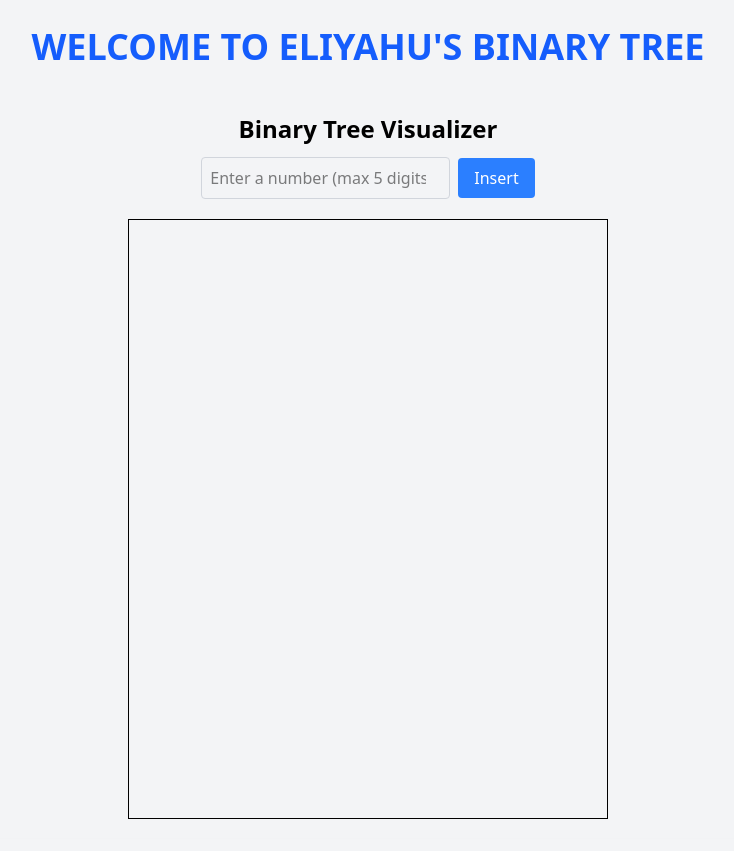
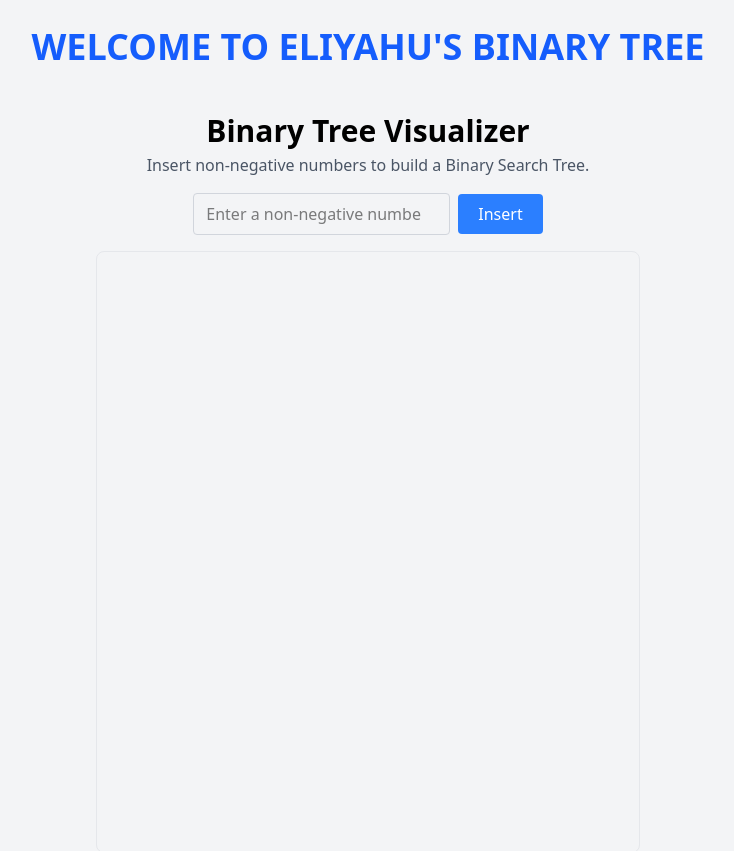
Before and after one commit to eliyahuri/binaryTreeExample, a React (Vite) app: page / in a window 1280 px wide. Shown: the top 851 px of the page, without its empty margins (272-1006 px from the left). Built offline with nearby package versions, Linux system fonts and the light colour scheme.

Commit message:
refactor BinaryTree component for improved layout and visualization; enhance input handling and viewBox adjustments

```diff
--- a/src/App.tsx
+++ b/src/App.tsx
@@ -1,6 +1,7 @@
 import BinaryTree from "./BinaryTree";
 import { WhatIsBinaryTree } from "./WhatIs";
 import { Analytics } from "@vercel/analytics/react";
+
 function App() {
   return (
     <div className="min-h-screen bg-gray-100 flex flex-col items-center justify-center px-4 sm:px-6 md:px-8 py-6">
@@ -9,13 +10,13 @@ function App() {
         WELCOME TO ELIYAHU'S BINARY TREE
       </h1>
 
-      <div className="w-full max-w-sm sm:max-w-md md:max-w-lg">
+      <div className="w-full max-w-md sm:max-w-lg md:max-w-xl">
         <BinaryTree />
       </div>
 
-      <p className="text-sm sm:text-base md:text-lg text-gray-700 mt-5 text-center leading-relaxed">
+      <div className="text-sm sm:text-base md:text-lg text-gray-700 mt-5 text-center leading-relaxed">
         <WhatIsBinaryTree />
-      </p>
+      </div>
 
       <footer className="mt-10 text-gray-500 text-xs sm:text-sm md:text-base text-center">
         &copy; Eliyahu Huri 2025
--- a/src/BinaryTree.tsx
+++ b/src/BinaryTree.tsx
@@ -14,6 +14,23 @@ const BinaryTree: React.FC = () => {
   const [inputValue, setInputValue] = useState("");
   const [viewBox, setViewBox] = useState("0 0 1000 600");
 
+  // Fixed sizes for nodes and text.
+  const NODE_RADIUS = 20;
+  const FONT_SIZE = 16;
+
+  /**
+   * Check if a node already exists in the tree.
+   */
+  const nodeExists = (node: TreeNode | null, value: number): boolean => {
+    if (!node) return false;
+    if (node.value === value) return true;
+    return nodeExists(node.left, value) || nodeExists(node.right, value);
+  };
+
+  /**
+   * Insert node into the BST.
+   * Adjust the shift to keep the tree from getting too wide.
+   */
   const insertNode = (
     root: TreeNode | null,
     value: number,
@@ -21,24 +38,41 @@ const BinaryTree: React.FC = () => {
     y = 50,
     depth = 1
   ): TreeNode => {
-    if (root === null) {
+    if (!root) {
       return { value, left: null, right: null, x, y };
     }
-    // Increase the horizontal shift between nodes
-    const shift = 400 / depth; // Changed from 300 to 400
+
+    // Try reducing this to 200 or 150 if you want a narrower tree.
+    const shift = 200 / depth;
+    const verticalGap = 80;
+
     if (value < root.value) {
-      // Increase vertical spacing from 70 to 100
-      root.left = insertNode(root.left, value, x - shift, y + 100, depth + 1);
+      root.left = insertNode(
+        root.left,
+        value,
+        x - shift,
+        y + verticalGap,
+        depth + 1
+      );
     } else {
-      // Increase vertical spacing from 70 to 100
-      root.right = insertNode(root.right, value, x + shift, y + 100, depth + 1);
+      root.right = insertNode(
+        root.right,
+        value,
+        x + shift,
+        y + verticalGap,
+        depth + 1
+      );
     }
     return root;
   };
 
+  /**
+   * Handle the insert action.
+   * Only allow non-negative numbers (>= 0) and numbers with up to 5 digits.
+   */
   const handleInsert = () => {
     const value = parseFloat(inputValue);
-    if (!isNaN(value) && value <= 99999) {
+    if (!isNaN(value) && value <= 99999 && value >= 0) {
       if (!nodeExists(tree, value)) {
         setTree((prevTree) => insertNode(prevTree, value));
       }
@@ -46,18 +80,24 @@ const BinaryTree: React.FC = () => {
     }
   };
 
-  const nodeExists = (node: TreeNode | null, value: number): boolean => {
-    if (!node) return false;
-    if (node.value === value) return true;
-    return nodeExists(node.left, value) || nodeExists(node.right, value);
+  /**
+   * Given a number, return an array of strings.
+   * If the number’s string is more than 3 characters long,
+   * split it into two lines.
+   */
+  const wrapNumber = (num: number): string[] => {
+    const str = num.toString();
+    if (str.length <= 3) return [str];
+    const mid = Math.ceil(str.length / 2);
+    return [str.slice(0, mid), str.slice(mid)];
   };
 
+  /**
+   * Recursively render the tree.
+   */
   const renderTree = (node: TreeNode | null): JSX.Element | null => {
-    if (node === null) {
-      return null;
-    }
-
-    const scaleFactor = Math.log10(node.value + 1) + 1; // Adjust the scale factor as needed
+    if (!node) return null;
+    const lines = wrapNumber(node.value);
 
     return (
       <>
@@ -67,9 +107,11 @@ const BinaryTree: React.FC = () => {
             y1={node.y}
             x2={node.left.x}
             y2={node.left.y}
-            stroke="black"
-            initial={{ strokeWidth: 0 }}
-            animate={{ strokeWidth: 2 }}
+            stroke="#666"
+            strokeWidth={2}
+            strokeDasharray="4 4"
+            initial={{ pathLength: 0, opacity: 0 }}
+            animate={{ pathLength: 1, opacity: 1 }}
             transition={{ duration: 0.5 }}
           />
         )}
@@ -79,9 +121,11 @@ const BinaryTree: React.FC = () => {
             y1={node.y}
             x2={node.right.x}
             y2={node.right.y}
-            stroke="black"
-            initial={{ strokeWidth: 0 }}
-            animate={{ strokeWidth: 2 }}
+            stroke="#666"
+            strokeWidth={2}
+            strokeDasharray="4 4"
+            initial={{ pathLength: 0, opacity: 0 }}
+            animate={{ pathLength: 1, opacity: 1 }}
             transition={{ duration: 0.5 }}
           />
         )}
@@ -90,9 +134,11 @@ const BinaryTree: React.FC = () => {
             key={node.value}
             cx={node.x}
             cy={node.y}
-            r={20 * scaleFactor} // Scale the radius based on the node value
-            fill="lightblue"
+            r={NODE_RADIUS}
+            fill="url(#circleGradient)"
             stroke="black"
+            strokeWidth={2}
+            filter="url(#dropShadow)"
             initial={{ scale: 0 }}
             animate={{ scale: 1 }}
             exit={{ scale: 0 }}
@@ -103,13 +149,28 @@ const BinaryTree: React.FC = () => {
           x={node.x}
           y={node.y}
           textAnchor="middle"
-          dy="16"
-          fontSize={24 * scaleFactor} // Scale the font size based on the node value
+          fill="#333"
           initial={{ opacity: 0 }}
           animate={{ opacity: 1 }}
           transition={{ duration: 0.5 }}
         >
-          {node.value}
+          {lines.map((line, index) => (
+            <tspan
+              key={index}
+              x={node.x}
+              // If there is more than one line, adjust the dy to vertically center the text.
+              dy={
+                index === 0
+                  ? lines.length === 1
+                    ? "0.35em"
+                    : "-0.2em"
+                  : "1.2em"
+              }
+              fontSize={FONT_SIZE}
+            >
+              {line}
+            </tspan>
+          ))}
         </motion.text>
         {renderTree(node.left)}
         {renderTree(node.right)}
@@ -117,52 +178,120 @@ const BinaryTree: React.FC = () => {
     );
   };
 
+  /**
+   * Compute bounding box of the entire tree:
+   * min/max X/Y among all nodes, then adapt viewBox to fit them.
+   */
+  const getBoundingBox = (
+    node: TreeNode | null,
+    bounds = {
+      minX: Infinity,
+      maxX: -Infinity,
+      minY: Infinity,
+      maxY: -Infinity,
+    }
+  ) => {
+    if (!node) return bounds;
+
+    bounds.minX = Math.min(bounds.minX, node.x);
+    bounds.maxX = Math.max(bounds.maxX, node.x);
+    bounds.minY = Math.min(bounds.minY, node.y);
+    bounds.maxY = Math.max(bounds.maxY, node.y);
+
+    getBoundingBox(node.left, bounds);
+    getBoundingBox(node.right, bounds);
+    return bounds;
+  };
+
+  /**
+   * Update viewBox whenever the tree changes.
+   */
   useEffect(() => {
-    const updateViewBox = () => {
-      const maxDepth = getMaxDepth(tree);
-      const width = 1000 + maxDepth * 100;
-      const height = 600 + maxDepth * 70;
-      setViewBox(`0 0 ${width} ${height}`);
-    };
+    if (!tree) {
+      setViewBox("0 0 1000 600");
+      return;
+    }
 
-    const getMaxDepth = (node: TreeNode | null, depth = 0): number => {
-      if (node === null) return depth;
-      return Math.max(
-        getMaxDepth(node.left, depth + 1),
-        getMaxDepth(node.right, depth + 1)
-      );
-    };
+    // 1) Calculate bounding box
+    const { minX, maxX, minY, maxY } = getBoundingBox(tree);
 
-    updateViewBox();
+    // 2) Add some margin around the extreme nodes
+    const margin = 50;
+    const width = maxX - minX + margin * 2;
+    const height = maxY - minY + margin * 2;
+
+    // 3) Enforce a minimum width and height
+    const minWidth = 1000;
+    const minHeight = 600;
+    const finalWidth = Math.max(minWidth, width);
+    const finalHeight = Math.max(minHeight, height);
+
+    // 4) Center the bounding box if it’s smaller than the minimum dimensions
+    let offsetX = minX - margin;
+    let offsetY = minY - margin;
+    const extraSpaceX = finalWidth - width;
+    offsetX -= extraSpaceX / 2;
+    const extraSpaceY = finalHeight - height;
+    offsetY -= extraSpaceY / 2;
+
+    // 5) Set the viewBox
+    setViewBox(`${offsetX} ${offsetY} ${finalWidth} ${finalHeight}`);
   }, [tree]);
 
   return (
-    <div className="text-center mt-5 px-4">
-      <h1 className="text-2xl font-bold">Binary Tree Visualizer</h1>
-      <div className="flex flex-col sm:flex-row justify-center items-center gap-2 mt-3">
+    <div className="flex flex-col items-center mt-5 px-4">
+      <h1 className="text-3xl font-bold mb-1">Binary Tree Visualizer</h1>
+      <p className="text-gray-600 mb-4">
+        Insert non-negative numbers to build a Binary Search Tree.
+      </p>
+
+      <div className="flex flex-col sm:flex-row justify-center items-center gap-2 mb-4">
         <input
           type="number"
+          min="0"
           step="any"
           value={inputValue}
           onChange={(e) => setInputValue(e.target.value)}
-          placeholder="Enter a number (max 5 digits)"
+          placeholder="Enter a non-negative number (max 5 digits)"
           maxLength={5}
-          className="border border-gray-300 rounded px-2 py-2 w-full sm:w-auto"
+          className="border border-gray-300 rounded px-3 py-2 w-full sm:w-auto
+                     focus:outline-none focus:ring-2 focus:ring-blue-200"
         />
         <button
           onClick={handleInsert}
-          className="px-4 py-2 bg-blue-500 text-white rounded w-full sm:w-auto"
+          className="px-5 py-2 bg-blue-500 text-white rounded hover:bg-blue-600
+                     transition-colors w-full sm:w-auto"
         >
           Insert
         </button>
       </div>
-      <div className="overflow-x-auto mt-5">
-        <svg
-          width="1000"
-          height="600"
-          viewBox={viewBox}
-          className="border border-black w-full"
-        >
+
+      <div className="overflow-x-auto w-full border border-gray-200 rounded-lg">
+        <svg width="100%" height="600" viewBox={viewBox} className="w-full">
+          <defs>
+            {/* Drop Shadow Filter */}
+            <filter
+              id="dropShadow"
+              x="-50%"
+              y="-50%"
+              width="200%"
+              height="200%"
+            >
+              <feGaussianBlur in="SourceAlpha" stdDeviation="3" result="blur" />
+              <feOffset in="blur" dx="2" dy="2" result="offsetBlur" />
+              <feMerge>
+                <feMergeNode in="offsetBlur" />
+                <feMergeNode in="SourceGraphic" />
+              </feMerge>
+            </filter>
+
+            {/* Gradient for circles */}
+            <linearGradient id="circleGradient" x1="0" y1="0" x2="0" y2="1">
+              <stop offset="0%" stopColor="#dbeafe" />
+              <stop offset="100%" stopColor="#bfdbfe" />
+            </linearGradient>
+          </defs>
+
           {renderTree(tree)}
         </svg>
       </div>
```
